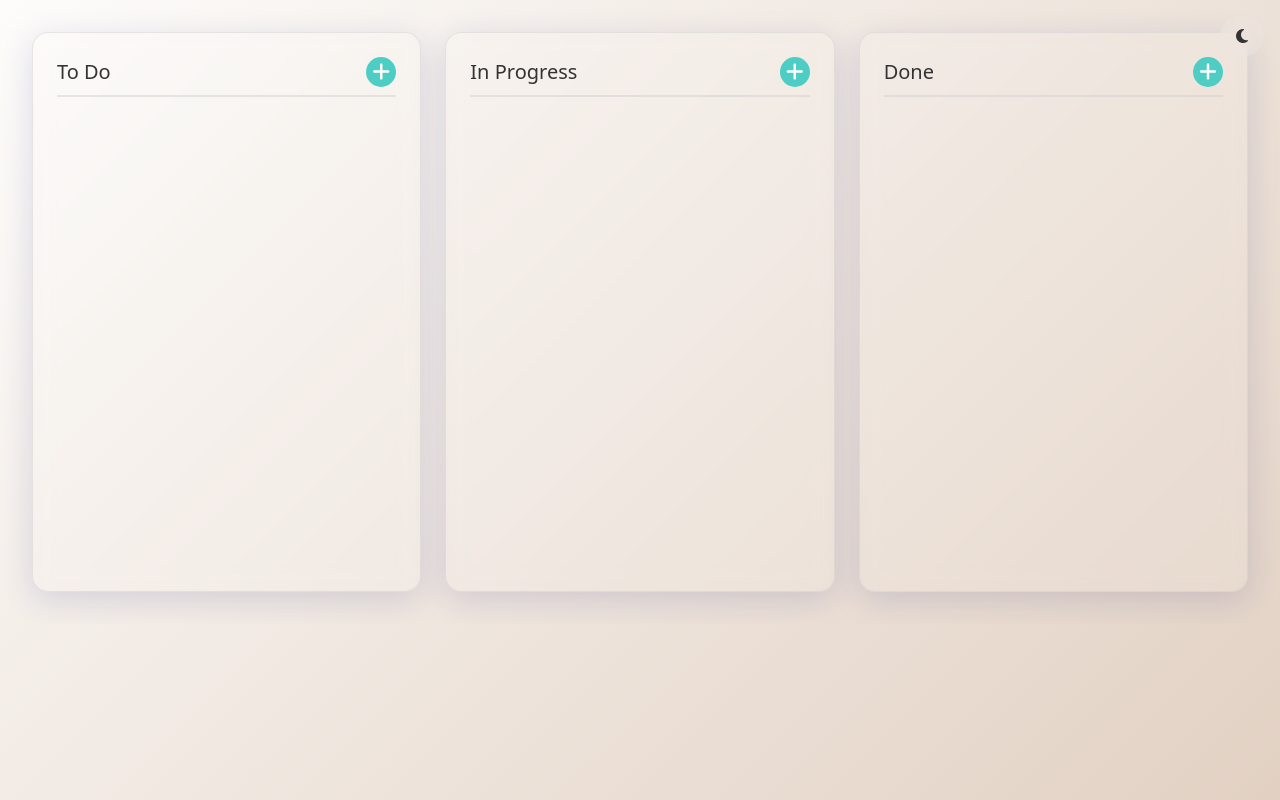
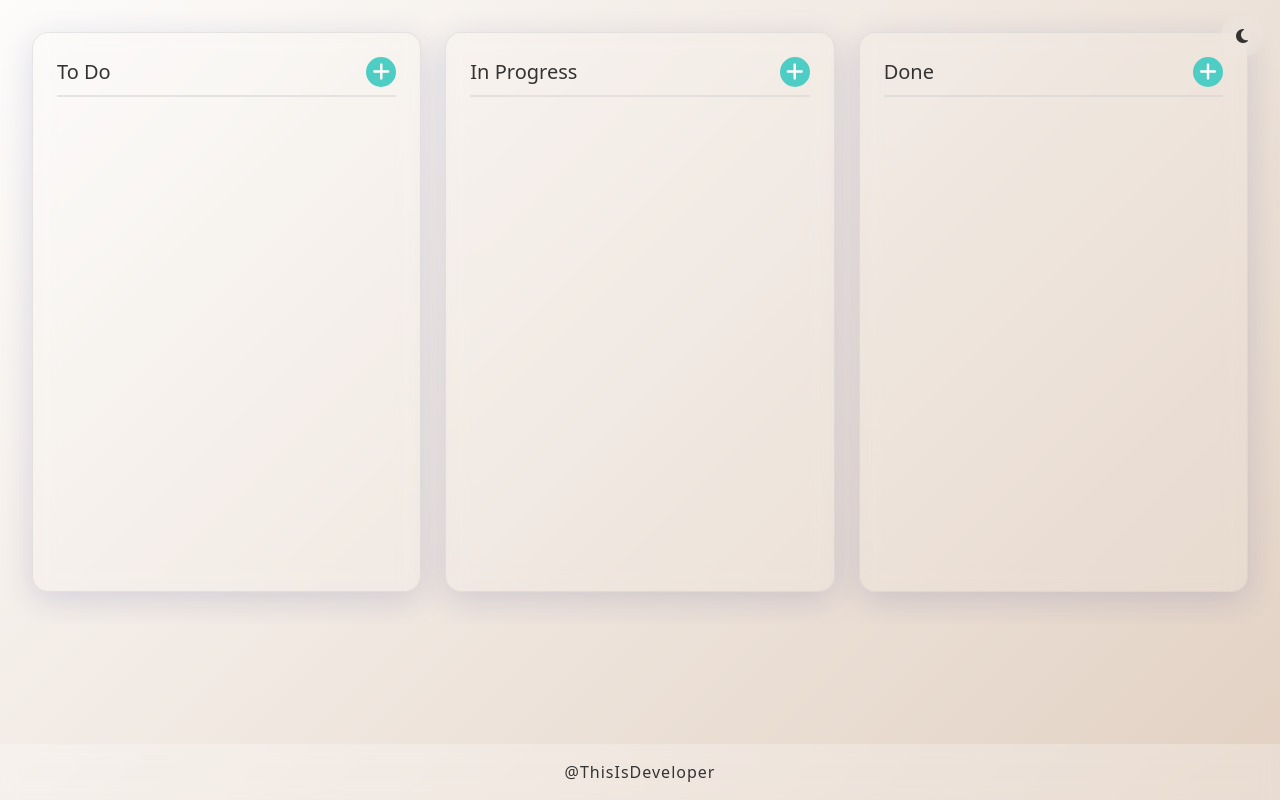
Before and after one commit to ThisIs-Developer/Kanban-Board, a plain HTML site: page index.html in a window 1280 px wide. Drawn offline with nearby package versions, Linux system fonts and the light colour scheme.

Commit message:
Updated footer

```diff
--- a/index.html
+++ b/index.html
@@ -20,6 +20,7 @@
         --text-color: #333;
         --shadow: 0 8px 32px 0 rgba(31, 38, 135, 0.15);
         --accent-color: #4ecdc4;
+        --footer-bg: rgba(255, 255, 255, 0.25);
       }
 
       .dark-mode {
@@ -29,6 +30,7 @@
         --text-color: #fff;
         --shadow: 0 8px 32px 0 rgba(0, 0, 0, 0.3);
         --accent-color: #3498db;
+        --footer-bg: rgba(0, 0, 0, 0.35);
       }
 
       body {
@@ -36,6 +38,8 @@
         background-image: linear-gradient(135deg, #fdfcfb 0%, #e2d1c3 100%);
         color: var(--text-color);
         transition: all 0.3s ease;
+        position: relative;
+        padding-bottom: 60px;
       }
 
       .dark-mode body {
@@ -176,6 +180,24 @@
         opacity: 0.9;
       }
 
+      /* Footer Styles */
+      .glass-footer a{
+        position: fixed;
+        bottom: 0;
+        left: 0;
+        width: 100%;
+        padding: 1rem;
+        background: var(--footer-bg);
+        backdrop-filter: blur(8px);
+        -webkit-backdrop-filter: blur(8px);
+        text-align: center;
+        z-index: 1000;
+        letter-spacing: 1px;
+        font-weight: 500;
+        color: var(--text-color);
+        text-decoration: none;
+      }
+
       @media (max-width: 768px) {
         .kanban-container {
           padding: 1rem;
@@ -233,7 +255,10 @@
       </div>
     </div>
 
-    <!-- Task Modal -->
+    <footer class="glass-footer">
+      <a href="https://baivabsarkar.pages.dev/" target="_blank">@ThisIsDeveloper</a>
+    </footer>
+
     <div class="modal fade" id="taskModal" tabindex="-1">
       <div class="modal-dialog">
         <div class="modal-content">
```
